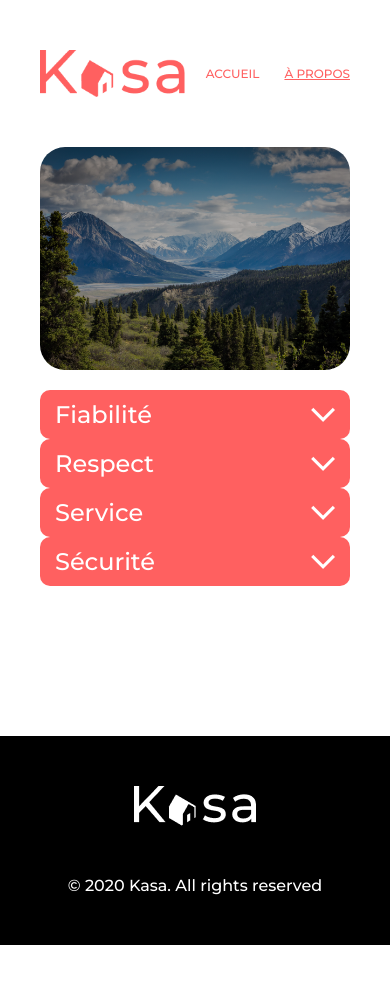
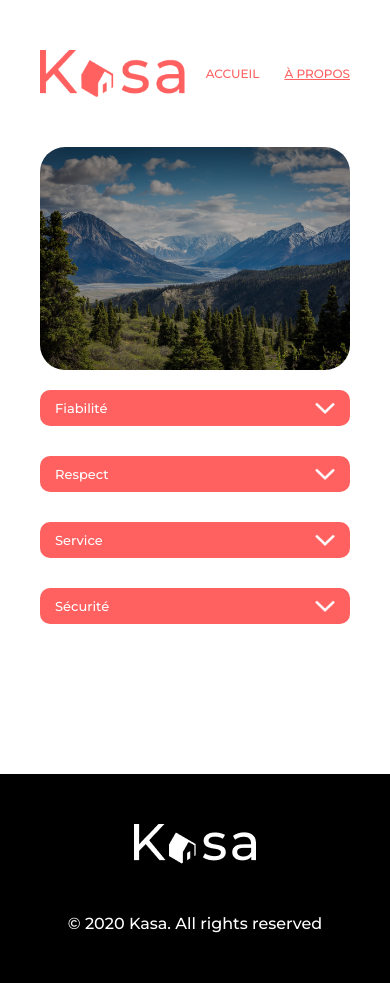
Before and after one commit to aureliegerber/formation-OC-projet-7, a React (Create React App) app: page /about in a window 390 px wide. Before the commit the page ends 945 px from the top, so only its background shows below. Built offline with nearby package versions, Linux system fonts and the light colour scheme.

Commit message:
refactor: change the font-weight

```diff
--- a/src/components/Collapse/collapse.module.css
+++ b/src/components/Collapse/collapse.module.css
@@ -12,20 +12,22 @@
 
 .collapse__title_home {
     font-size: 24px;
+    font-weight: 500;
 }
 
 .collapse__title_lodging {
     font-size: 18px;
+    font-weight: 500;
 }
 
 .collapse__header {
     display: flex;
     justify-content: space-between;
+    padding: 10px 15px;
     background-color: #FF6060;
     color: #FFFFFF;
     border-radius: 10px;
     font-size: 24px;
-    padding: 10px 15px;
 }
 
 .collapse__arrow {
@@ -41,7 +43,6 @@
     position: relative;
     padding: 25px 20px 15px 20px;
     margin-top: -15px;
-    font-weight: 400;
     font-size: 24px;
     background-color: #F7F7F7;
     border-radius: 10px;
@@ -53,17 +54,47 @@
     display: none;
 }
 
+.collapse__content_about {
+    font-size: 24px;
+    font-weight: 400;
+}
+
+.collapse__content_lodging {
+    font-size: 18px;
+    font-weight: 400;
+}
+
 @media screen and (max-width: 750px) {
-    .collapse {
-        margin: 0;
+    .collapse__about {
+        margin: 0 auto 30px;
+    }
+
+    .collapse__lodging {
+        margin: 0 auto;
     }
 
     .collapse__lodging {
         width: 100%;
     }
 
+    .collapse__title_home {
+    font-size: 13px;
+    }
+
     .collapse__title_lodging {
         font-size: 13px;
     }
 
+    .collapse__arrow {
+        width: 20px;
+    }
+
+    .collapse__content_about {
+    font-size: 12px;
+    }
+
+    .collapse__content_lodging {
+    font-size: 12px;
+    }
+
 }
```
